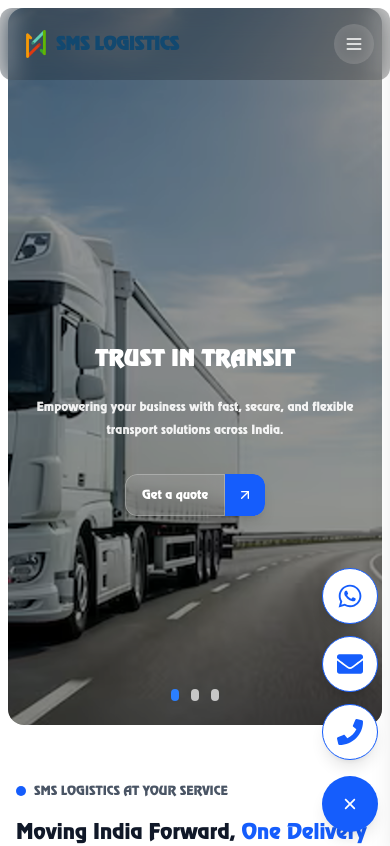
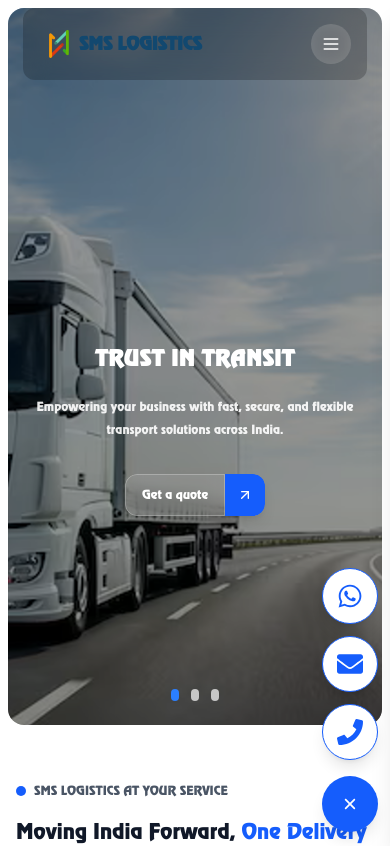
Before and after one commit to AneeVerse/sms-logistics, a Next.js app: page / in a window 390 px wide. Shown: the top 846 px of the page. Built offline with nearby package versions, Linux system fonts and the light colour scheme.

Commit message:
fix(Navbar): adjust responsive width for unscrolled state
The width in the unscrolled state was not properly responsive across breakpoints. Updated to use responsive width classes (w-86 md:w-182 lg:w-360) instead of fixed width (w-360) to ensure proper display on all screen sizes.

```diff
--- a/src/components/Navbar.tsx
+++ b/src/components/Navbar.tsx
@@ -42,7 +42,7 @@ export default function Navbar() {
       <div className={`inset-x-0 top-0 z-[10002] transition-all duration-300 ${
       isScrolled
         ? 'fixed bg-white/95 backdrop-blur-md shadow-lg'
-        : 'absolute bg-black/20 backdrop-blur-md w-360 mx-auto rounded-xl'
+        : 'absolute bg-black/20 backdrop-blur-md w-86 md:w-182 lg:w-360 mx-auto rounded-xl'
     }`}>
       <nav className={`mx-auto max-w-[1600px] px-4 sm:px-6 md:px-10 lg:px-12 flex items-center justify-between transition-all duration-300 ${
         isScrolled
```
